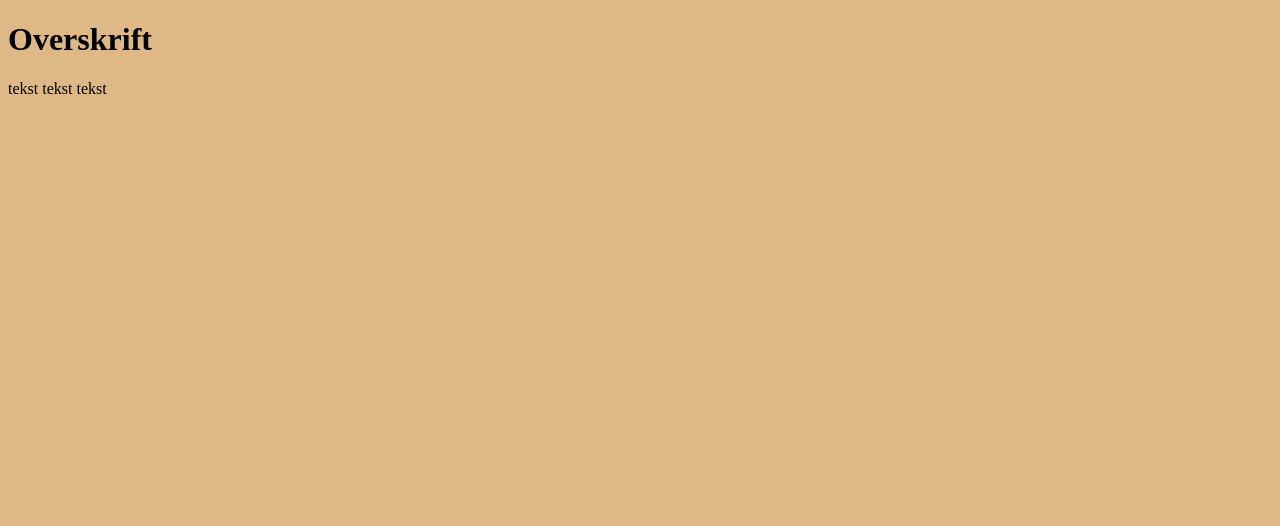
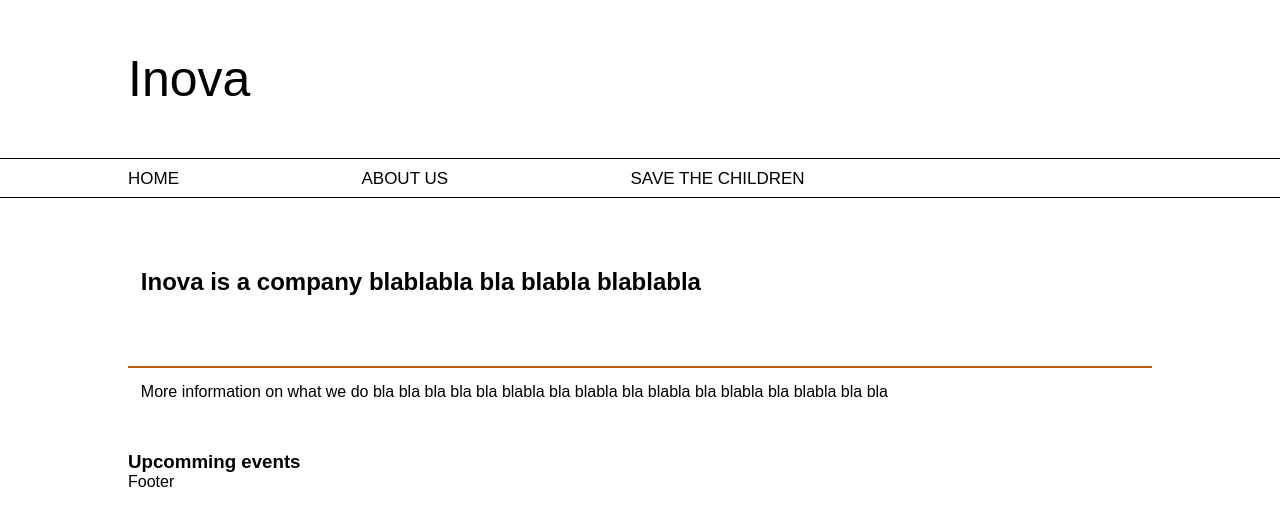
Before and after one commit to superfred009/Make-it-responsive-oblig, a plain HTML site: page index.html in a window 1280 px wide. Drawn offline with Linux system fonts and the light colour scheme.

Commit message:
first styling and content addition

```diff
--- a/index.html
+++ b/index.html
@@ -3,17 +3,42 @@
 <html>
     <head>
         <meta charset="utf-8">
+        <meta name="viewport" content="width=device-width, initial-scale=1.0">
         <link rel="stylesheet" href="stylesheet.css">
         <title>Responsive website</title> <!--placeholder-->
         <link rel="favicon" href="favicon placeholder"> <!--placeholder-->
     </head>
 
     <body>
-        <h1>Overskrift</h1> <!--placeholder-->
+        <h1>Inova</h1>
 
         <div>
-            <p>tekst tekst tekst</p> <!--placeholder-->
+            <nav>
+                <ul>
+                    <li><a href="#">home</a></li>
+                    <li><a href="#">about us</a></li>
+                    <li><a href="#">save the children</a></li>
+                </ul>
+            </nav>
         </div>
+
+        <div>
+            <h2>Inova is a company blablabla bla blabla blablabla</h2>
+        </div>
+
+        <div class="linje"></div>
+
+        <div class="infotekst">
+            <p>More information on what we do bla bla bla bla bla blabla bla blabla bla blabla bla blabla bla blabla bla bla</p>
+        </div>
+
+        <div>
+            <h3>Upcomming events</h3>
+        </div>
+
+        <footer>
+            <p>Footer</p>
+        </footer>
     </body>
 
 </html>
--- a/stylesheet.css
+++ b/stylesheet.css
@@ -1,3 +1,66 @@
 body {
-    background-color: burlywood;
+    font-family: Arial, Helvetica, sans-serif;
+    margin: 0;
 }
+
+h1 {
+    margin: 50px;
+    font-size: 50px;
+    font-weight: lighter;
+    margin-left: 10%;
+}
+
+* {
+    padding: 0;
+    margin: 0;
+    text-decoration: none;
+    list-style: none;
+    box-sizing: border-box;
+}
+
+nav {
+    background: white;
+    border-top: solid 1px;
+    border-bottom: solid 1px;
+    height: 40px;
+    width: 100%;
+}
+
+nav ul li {
+    display: inline-block;
+    line-height: 40px;
+    margin: 0 50px;
+    margin-left: 10%;
+}
+
+nav ul li a {
+    color: black;
+    font-size: 17px;
+    text-transform: uppercase;
+}
+
+h2 {
+    margin: 70px;
+    margin-left: 11%;
+}
+
+.linje {
+    margin-left: 10%;
+    margin-right: 10%;
+    border-top: solid 2px;
+    border-color: #B75B15;
+}
+
+.infotekst {
+    margin-left: 11%;
+    margin-top: 15px;
+}
+
+h3 {
+    margin-left: 10%;
+    margin-top: 50px;
+}
+
+footer p {
+    margin-left: 10%;
+}
```
